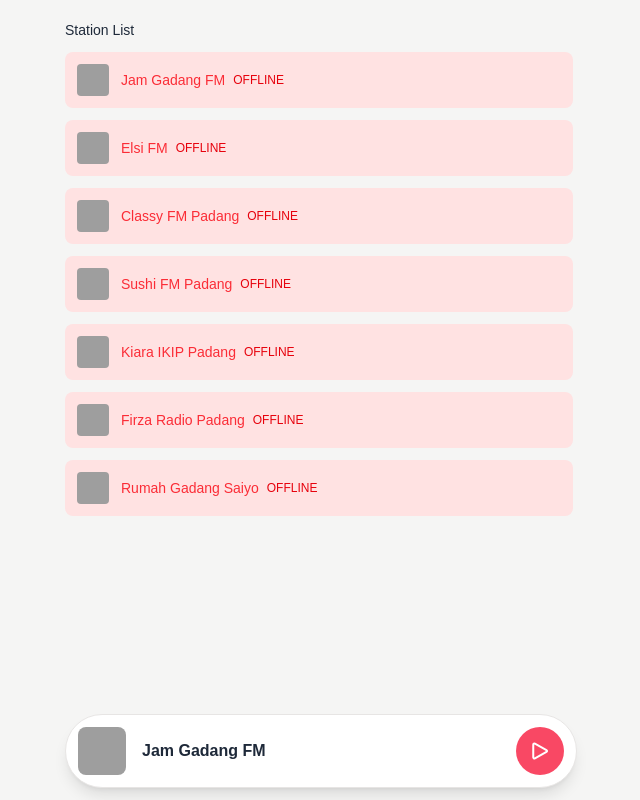
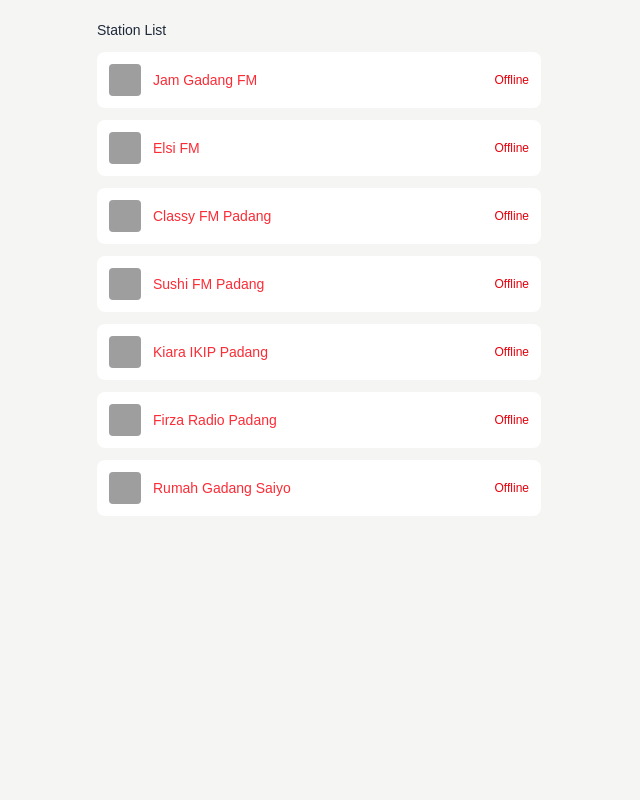
Before and after one commit to skydomeblue/minang-wave, a Next.js app: page / in a window 1280 px wide. Shown: the whole page, without its empty margins (319-959 px from the left). Built offline with nearby package versions, Linux system fonts and the light colour scheme; grey boxes are pictures that could not be loaded.

Commit message:
update loader

```diff
--- a/app/components/RadioPlayer.tsx
+++ b/app/components/RadioPlayer.tsx
@@ -23,6 +23,11 @@ export default function RadioPlayer() {
     {},
   );
 
+  const [isCheckingStations, setIsCheckingStations] = useState(true);
+
+  // NEW
+  const [showPlayer, setShowPlayer] = useState(false);
+
   const MAX_RETRY = 5;
 
   const retryRef = useRef(0);
@@ -30,6 +35,8 @@ export default function RadioPlayer() {
 
   // cek stream station
   const checkStations = async () => {
+    setIsCheckingStations(true);
+
     const results: Record<number, boolean> = {};
 
     await Promise.all(
@@ -60,11 +67,25 @@ export default function RadioPlayer() {
     );
 
     setStationStatus(results);
+    setIsCheckingStations(false);
   };
 
   // load pertama
   useEffect(() => {
-    loadStation(currentStation, false);
+    const savedStation = localStorage.getItem("lastStation");
+
+    if (savedStation) {
+      const parsed = JSON.parse(savedStation);
+
+      setCurrentStation(parsed);
+      setShowPlayer(true);
+
+      loadStation(parsed, false);
+    } else {
+      // pertama kali buka → player disembunyikan
+      setShowPlayer(false);
+    }
+
     checkStations();
   }, []);
 
@@ -155,6 +176,12 @@ export default function RadioPlayer() {
     setIsPlaying(true);
     setCurrentStation(station);
 
+    // simpan station terakhir
+    localStorage.setItem("lastStation", JSON.stringify(station));
+
+    // tampilkan player
+    setShowPlayer(true);
+
     loadStation(station, autoplay);
   };
 
@@ -175,16 +202,33 @@ export default function RadioPlayer() {
         onStalled={() => reconnect()}
       />
 
-      {/* WRAPPER biar bisa flex properly */}
-      <div className="flex flex-col w-full max-w-lg flex-1 min-h-0">
+      <div className="flex flex-col w-full max-w-md flex-1 min-h-0">
         {/* STATION LIST */}
         <div className="flex flex-col gap-3 flex-1 overflow-y-auto pr-1">
           <span className="text-sm sticky top-0 bg-[#f5f5f4] z-10">
             Station List
           </span>
 
-          {stations.map((station) => {
+          {isCheckingStations ? (
+            <>
+              {Array.from({ length: 6 }).map((_, i) => (
+                <div
+                  key={i}
+                  className="p-3 rounded-lg bg-white animate-pulse flex items-center gap-3"
+                >
+                  <div className="w-10 h-10 bg-gray-200 rounded" />
+
+                  <div className="flex flex-col gap-1">
+                    <div className="h-3 w-43 bg-gray-200 rounded" />
+                    <div className="h-2 w-28 bg-gray-200 rounded" />
+                  </div>
+                </div>
+              ))}
+            </>
+          ) : (
+            stations.map((station) => {
               const isActive = station.id === currentStation.id;
+
               const isOnline = stationStatus[station.id] !== false;
 
               return (
@@ -196,10 +240,10 @@ export default function RadioPlayer() {
 
                   ${
                     !isOnline
-                ? "bg-red-100 text-red-500 cursor-not-allowed"
+                      ? "bg-white text-red-500 cursor-not-allowed"
                       : isActive
                         ? "bg-green-500 text-white"
-                  : "bg-white"
+                        : "bg-white cursor-pointer"
                   }`}
                 >
                   <div className="flex items-center">
@@ -209,33 +253,41 @@ export default function RadioPlayer() {
                     />
 
                     <span className="text-sm flex-1 ml-3">{station.name}</span>
-
+                  </div>
                   {!isOnline && (
-                    <span className="text-xs ml-2 text-red-600">OFFLINE</span>
+                    <span className="text-xs ml-2 text-red-600">Offline</span>
                   )}
-                </div>
 
                   {isActive && isOnline && (
                     <div className="flex items-center gap-1">
-                    <div className="w-3 h-3 bg-white rounded-full animate-pulse" />
-                    <span className="text-xs">NOW</span>
+                      <div className="w-2 h-2 bg-white rounded-full animate-pulse" />
+                      <span className="text-xs">Playing</span>
                     </div>
                   )}
                 </button>
               );
-          })}
+            })
+          )}
         </div>
 
-        {/* PLAYER (tetap di bawah) */}
-        <div className="fixed bottom-0 left-0 w-full flex justify-center p-3 bg-transparent z-50">
-          <div className="bg-white w-full max-w-lg p-3 rounded-full flex flex-col gap-2 border border-[#e7e5e4] shadow-lg">
+        {/* PLAYER */}
+        <div
+          className={`fixed bottom-0 left-0 w-full flex justify-center p-3 bg-transparent z-50
+          transition-all duration-500
+          ${
+            showPlayer
+              ? "translate-y-0 opacity-100"
+              : "translate-y-full opacity-0 pointer-events-none"
+          }`}
+        >
+          <div className="bg-white w-full max-w-md p-3 rounded-full flex flex-col gap-2 border border-[#e7e5e4] shadow-lg">
             <div className="flex items-center h-full">
               <img
-                src={`/img/${currentStation.logo}`}
-                className="w-12 h-12 mx-auto rounded-lg"
+                src={`/img/vinyl.png`}
+                className={`w-12 h-12 mx-auto rounded-lg animate-spin [animation-duration:3s] ${!isPlaying && "[animation-play-state:paused]"}`}
               />
 
-              <div className="w-full px-4 flex flex-col">
+              <div className="w-full px-3 flex flex-col">
                 <span className="font-bold">{currentStation.name}</span>
 
                 <div className="flex gap-2 items-center">
```
Also changed, not shown: public/img/vinyl-disc.png (added), public/img/vinyl.png (added). Lines whose indentation alone changed are shown as unchanged.
